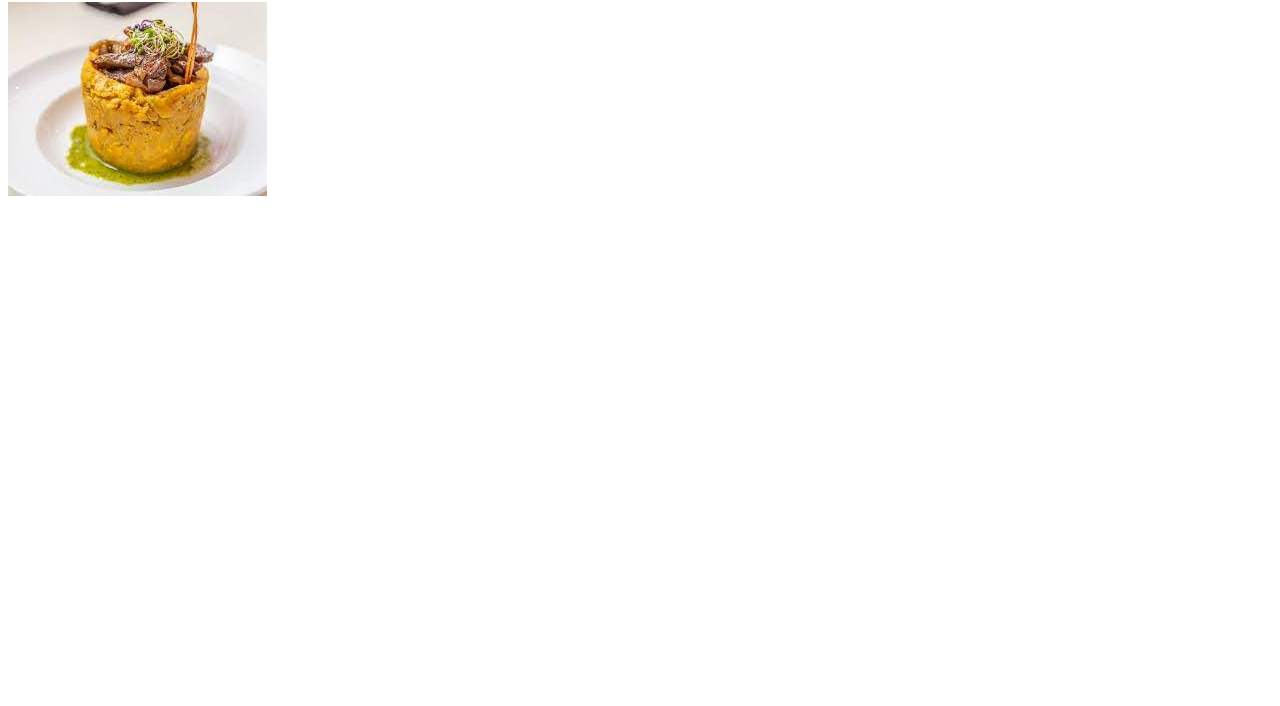
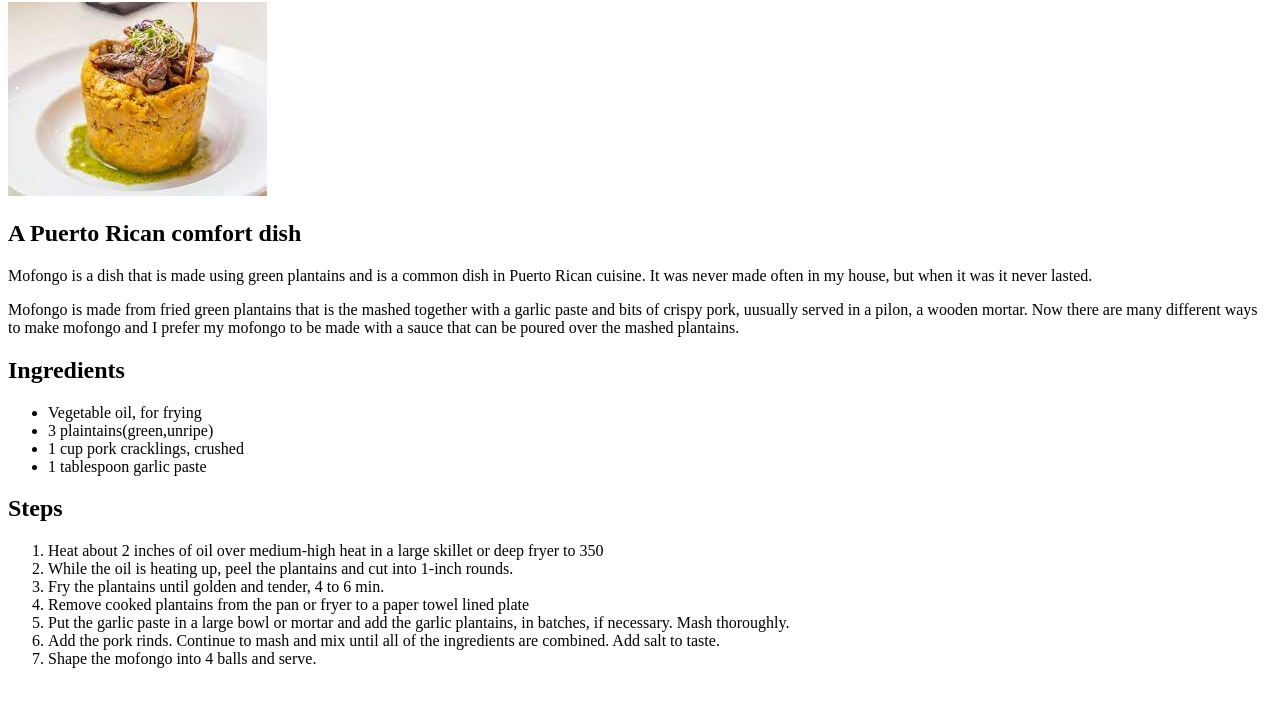
Before and after one commit to kimosabe71/odin-recipes, a plain HTML site: page recipes/mofongo.html in a window 1280 px wide. Shown: the part 78-784 px from the top of the page. Drawn offline with Linux system fonts and the light colour scheme.

Commit message:
Completed mofongo.html and add link in index.html

```diff
--- a/recipes/mofongo.html
+++ b/recipes/mofongo.html
@@ -6,6 +6,69 @@
     </head>
     <body>
         <h1>Mofongo Recipe</h1>
+
         <img src="../recipes/images/mofongo.jpeg" alt="A picture of a delicious plate of mofongo">
+
+        <h2>A Puerto Rican comfort dish</h2>
+
+        <p>
+            Mofongo is a dish that is made using green
+            plantains and is a common dish in Puerto
+            Rican cuisine. It was never made often in
+            my house, but when it was it never lasted.
+        </p>
+        <p>
+            Mofongo is made from fried green plantains
+            that is the mashed together with a garlic
+            paste and bits of crispy pork, uusually served
+            in a pilon, a wooden mortar. Now there
+            are many different ways to make mofongo
+            and I prefer my mofongo to be made with a
+            sauce that can be poured over the mashed plantains.
+        </p>
+
+        <h2>Ingredients</h2>
+
+        <ul>
+            <li>Vegetable oil, for frying</li>
+            <li>3 plaintains(green,unripe)</li>
+            <li>1 cup pork cracklings, crushed</li>
+            <li>1 tablespoon garlic paste</li>
+        </ul>
+
+        <h2>Steps</h2>
+
+        <ol>
+            <li>
+                Heat about 2 inches of oil over
+                medium-high heat in a large skillet
+                or deep fryer to 350
+            </li>
+            <li>
+                While the oil is heating up, peel
+                the plantains and cut into 1-inch rounds.
+            </li>
+            <li>
+                Fry the plantains until golden and
+                tender, 4 to 6 min.
+            </li>
+            <li>
+                Remove cooked plantains from the pan
+                or fryer to a paper towel lined plate
+            </li>
+            <li>
+                Put the garlic paste in a large bowl
+                or mortar and add the garlic plantains,
+                in batches, if necessary. Mash thoroughly.
+            </li>
+            <li>
+                Add the pork rinds. Continue to mash and
+                mix until all of the ingredients are combined.
+                Add salt to taste.
+            </li>
+            <li>
+                Shape the mofongo into 4 balls and serve.
+            </li>
+        </ol>
     </body>
 </html>
```
Also changed, not shown: index.html (+5 -1 lines).
